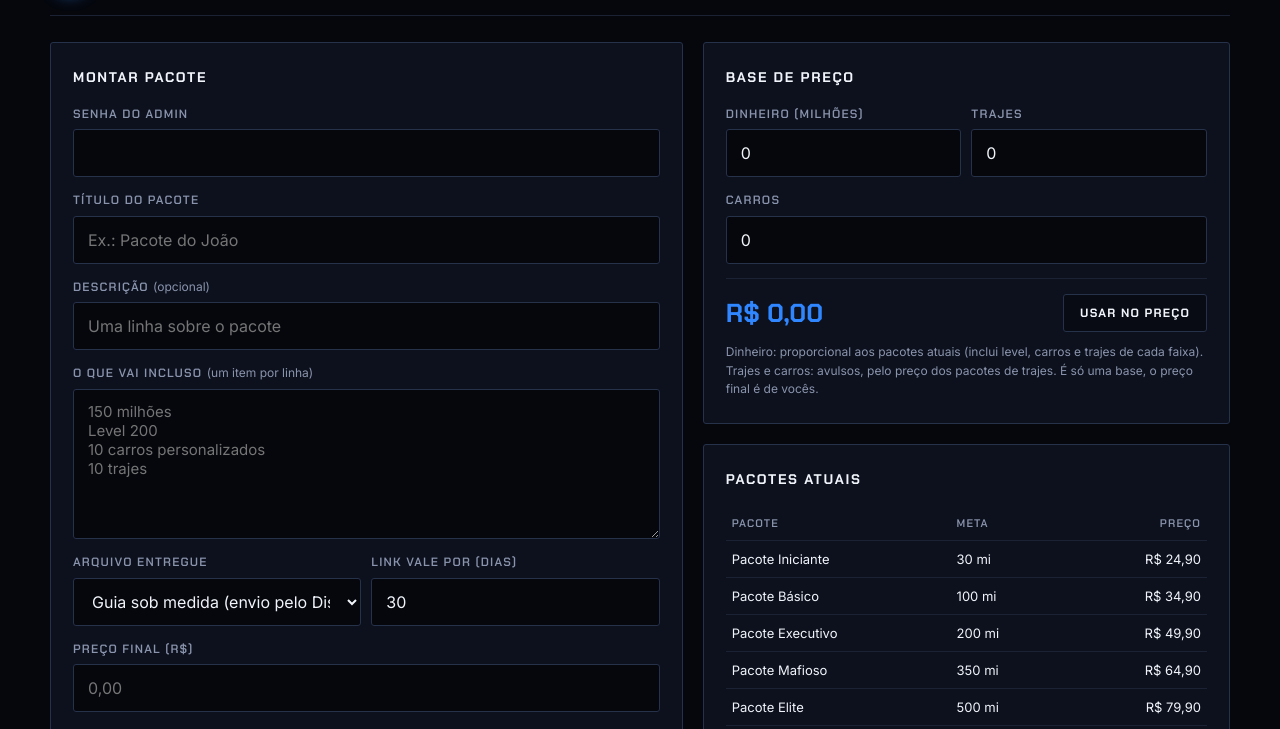
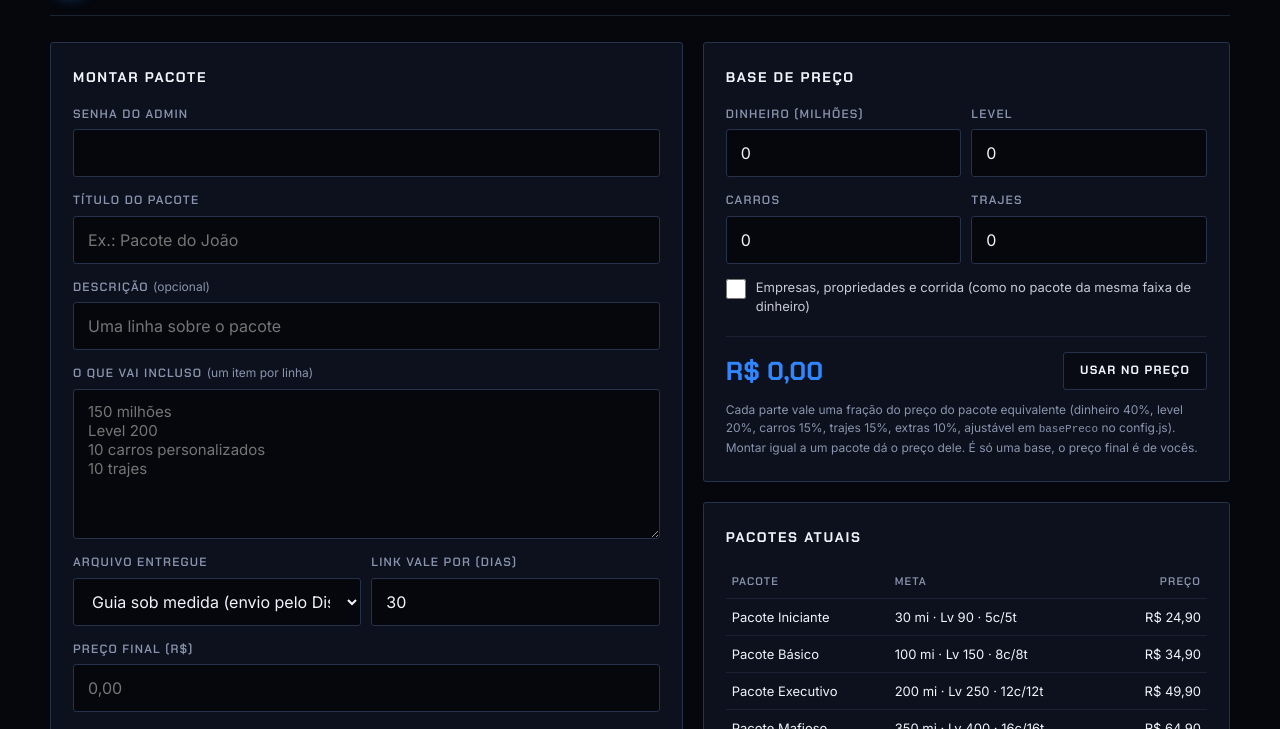
Before and after one commit to teixeirzkj/get, a plain HTML site: page public/admin.html in a window 1280 px wide. Shown: the part 71-800 px from the top of the page. Drawn offline with Linux system fonts and the light colour scheme.

Commit message:
Base de preço do admin proporcional: cada parte vale uma fração do pacote equivalente
Co-Authored-By: Claude Opus 5.5 <noreply@anthropic.com>

```diff
--- a/public/admin.html
+++ b/public/admin.html
@@ -28,6 +28,9 @@
     .ref td:last-child, .ref th:last-child { text-align: right; }
     .calc__sum { display: flex; align-items: center; justify-content: space-between; gap: 12px; margin-top: 6px; padding-top: 14px; border-top: 1px solid var(--line); }
     .calc__val { font-family: var(--tech); font-size: 26px; font-weight: 700; color: var(--money); }
+    .calc__parts { margin: 4px 0 6px; }
+    .calc__parts td { color: var(--muted); }
+    .hint code { font-size: 11px; }
     .hint { margin: 10px 0 0; font-size: 12px; color: var(--muted); }
     .out { margin-top: 18px; padding: 16px; border: 1px solid var(--money); border-radius: var(--r); background: rgba(47,134,255,.08); }
     .out[hidden] { display: none; }
@@ -94,14 +97,19 @@
           <h2>Base de preço</h2>
           <div class="field-row">
             <label class="field"><span>Dinheiro (milhões)</span><input id="cMi" type="number" min="0" value="0" inputmode="numeric" /></label>
+            <label class="field"><span>Level</span><input id="cLevel" type="number" min="0" value="0" inputmode="numeric" /></label>
+          </div>
+          <div class="field-row">
+            <label class="field"><span>Carros</span><input id="cCarros" type="number" min="0" value="0" inputmode="numeric" /></label>
             <label class="field"><span>Trajes</span><input id="cTrajes" type="number" min="0" value="0" inputmode="numeric" /></label>
           </div>
-          <label class="field"><span>Carros</span><input id="cCarros" type="number" min="0" value="0" inputmode="numeric" /></label>
+          <label class="accept"><input type="checkbox" id="cExtras" /><span>Empresas, propriedades e corrida (como no pacote da mesma faixa de dinheiro)</span></label>
+          <table class="ref calc__parts"><tbody id="cParts"></tbody></table>
           <div class="calc__sum">
             <span class="calc__val" id="cTotal">R$ 0,00</span>
             <button type="button" class="btn btn--line btn--sm" id="usar">Usar no preço</button>
           </div>
-          <p class="hint">Dinheiro: proporcional aos pacotes atuais (inclui level, carros e trajes de cada faixa). Trajes e carros: avulsos, pelo preço dos pacotes de trajes. É só uma base, o preço final é de vocês.</p>
+          <p class="hint">Cada parte vale uma fração do preço do pacote equivalente (dinheiro 40%, level 20%, carros 15%, trajes 15%, extras 10%, ajustável em <code>basePreco</code> no config.js). Montar igual a um pacote dá o preço dele. É só uma base, o preço final é de vocês.</p>
         </section>
 
         <section class="box">
--- a/public/admin.js
+++ b/public/admin.js
@@ -15,10 +15,11 @@
 
   /* tabela de referência */
   $("#ref").innerHTML =
-    L.planos.map((p) => `<tr><td>${esc(p.nome)}</td><td>${p.meta} mi</td><td>${brl(p.preco)}</td></tr>`).join("") +
+    L.planos.map((p) => `<tr><td>${esc(p.nome)}</td><td>${p.meta} mi${p.level ? ` · Lv ${p.level}` : ""} · ${p.carros}c/${p.trajes}t</td><td>${brl(p.preco)}</td></tr>`).join("") +
     L.trajes.map((t) => `<tr><td>${t.qtd} Trajes</td><td>${t.qtd} trajes</td><td>${brl(t.preco)}</td></tr>`).join("");
 
-  /* base de preço: interpolação linear entre os pacotes atuais */
+  /* base de preço: cada parte vale uma fração (config basePreco) do preço do pacote equivalente,
+     achado por interpolação linear entre os pacotes atuais */
   const interp = (pts, x) => {
     if (!(x > 0)) return 0;
     pts = [...pts].sort((a, b) => a[0] - b[0]);
@@ -28,20 +29,28 @@
     const [x0, y0] = pts[i - 1], [x1, y1] = pts[i];
     return Math.max(y0 + ((y1 - y0) * (x - x0)) / (x1 - x0), 0);
   };
-  const ptsMi = L.planos.map((p) => [Number(p.meta), p.preco]);
-  const ptsTraje = L.trajes.map((t) => [t.qtd, t.preco]);
+  const pesos = L.basePreco || { dinheiro: 0.4, level: 0.2, carros: 0.15, trajes: 0.15, extras: 0.1 };
+  const pontos = (campo) => L.planos.filter((p) => p[campo] != null).map((p) => [Number(p[campo]), p.preco]);
+  const ptsMi = pontos("meta"), ptsLevel = pontos("level"), ptsCarros = pontos("carros"), ptsTrajes = pontos("trajes");
   const num = (sel) => Math.max(parseFloat($(sel).value) || 0, 0);
   let sugestao = 0;
   function calcular() {
-    const mi = num("#cMi"), trajes = num("#cTrajes"), carros = num("#cCarros");
-    sugestao = Math.round((interp(ptsMi, mi) + interp(ptsTraje, trajes) + interp(ptsTraje, carros)) * 100) / 100;
-    if (mi > 0) sugestao = Math.max(sugestao, 9.9);
+    const mi = num("#cMi"), level = num("#cLevel"), carros = num("#cCarros"), trajes = num("#cTrajes");
+    const partes = [
+      ["Dinheiro", interp(ptsMi, mi) * pesos.dinheiro],
+      ["Level", interp(ptsLevel, level) * pesos.level],
+      ["Carros", interp(ptsCarros, carros) * pesos.carros],
+      ["Trajes", interp(ptsTrajes, trajes) * pesos.trajes],
+      ["Empresas/propriedades/corrida", $("#cExtras").checked ? interp(ptsMi, mi || Number(L.planos[0].meta)) * pesos.extras : 0],
+    ].filter(([, v]) => v > 0);
+    sugestao = Math.round(partes.reduce((s, [, v]) => s + v, 0) * 100) / 100;
+    $("#cParts").innerHTML = partes.map(([n, v]) => `<tr><td>${n}</td><td>${brl(v)}</td></tr>`).join("");
     $("#cTotal").textContent = brl(sugestao);
   }
-  ["#cMi", "#cTrajes", "#cCarros"].forEach((s) => $(s).addEventListener("input", calcular));
+  ["#cMi", "#cLevel", "#cCarros", "#cTrajes", "#cExtras"].forEach((s) => $(s).addEventListener("input", calcular));
   $("#usar").addEventListener("click", () => {
     if (!sugestao) return;
-    $("#preco").value = (Math.ceil(sugestao) - 0.1).toFixed(2); // arredonda para ,90
+    $("#preco").value = Math.max(Math.ceil(sugestao) - 0.1, 5).toFixed(2); // arredonda para ,90
     previa();
   });
   calcular();
--- a/public/config.js
+++ b/public/config.js
@@ -12,33 +12,37 @@ window.LOJA = {
     intervaloStatus: 4000,      // ms entre cada consulta de status
   },
 
+  // Base de preço do /admin: quanto de cada pacote vale cada parte (soma = 1).
+  // Ex.: 200 mi sozinhos = 40% do preço do pacote de 200 mi. Montar igual a um pacote dá o preço dele.
+  basePreco: { dinheiro: 0.40, level: 0.20, carros: 0.15, trajes: 0.15, extras: 0.10 },
+
   // Opcional no checkout, somado ao pacote. O que inclui está nos termos (item "Adicional de suporte").
   adicional: { nome: "Adicional de suporte", preco: 15 },
 
   // Pacotes (conteúdo em PDF, ver termos). "meta" e "sub" são metas de progressão mostradas no card (não itens entregues).
   planos: [
     {
-      id: "iniciante", nome: "Pacote Iniciante", cor: "green", preco: 24.9, meta: "30", sub: "Meta: 30 mi e Level 90",
+      id: "iniciante", nome: "Pacote Iniciante", cor: "green", preco: 24.9, meta: "30", level: 90, carros: 5, trajes: 5, sub: "Meta: 30 mi e Level 90",
       desc: "Para quem está começando: os primeiros milhões e os primeiros levels usando as atividades do jogo.",
       itens: ["30 milhões", "Level 90", "5 carros personalizados", "5 trajes", "Corrida personalizada", "Checklist de progresso"],
     },
     {
-      id: "basico", nome: "Pacote Básico", cor: "blue", preco: 34.9, meta: "100", sub: "Meta: 100 mi e Level 150",
+      id: "basico", nome: "Pacote Básico", cor: "blue", preco: 34.9, meta: "100", level: 150, carros: 8, trajes: 8, sub: "Meta: 100 mi e Level 150",
       desc: "Para expandir os ganhos: negócios, evolução de level e primeiro apartamento de luxo.",
       itens: ["100 milhões", "Level 150", "Apartamento de luxo", "8 carros personalizados", "8 trajes", "Corrida personalizada", "Checklist de progresso"],
     },
     {
-      id: "executivo", nome: "Pacote Executivo", cor: "orange", preco: 49.9, meta: "200", sub: "Meta: 200 mi e Level 250", destaque: "Mais vendido",
+      id: "executivo", nome: "Pacote Executivo", cor: "orange", preco: 49.9, meta: "200", level: 250, carros: 12, trajes: 12, sub: "Meta: 200 mi e Level 250", destaque: "Mais vendido",
       desc: "Para acelerar: construção de capital com empresas, reinvestimento e evolução até o Level 250.",
       itens: ["200 milhões", "Level 250", "Apartamentos e empresas principais", "12 carros personalizados", "12 trajes", "Corrida personalizada", "Checklist de progresso"],
     },
     {
-      id: "mafioso", nome: "Pacote Mafioso", cor: "red", preco: 64.9, meta: "350", sub: "Meta: 350 mi e Level 400",
+      id: "mafioso", nome: "Pacote Mafioso", cor: "red", preco: 64.9, meta: "350", level: 400, carros: 16, trajes: 16, sub: "Meta: 350 mi e Level 400",
       desc: "Para montar um império: patrimônio com todas as empresas e grande parte das propriedades.",
       itens: ["350 milhões", "Level 400", "Todas as empresas", "Grande parte das propriedades", "16 carros personalizados", "16 trajes", "Desbloqueios e corrida", "Checklist de progresso"],
     },
     {
-      id: "elite", nome: "Pacote Elite", cor: "purple", preco: 79.9, meta: "500", sub: "Meta: 500 mi e todas as propriedades", destaque: "Completo",
+      id: "elite", nome: "Pacote Elite", cor: "purple", preco: 79.9, meta: "500", level: null, carros: 20, trajes: 20, sub: "Meta: 500 mi e todas as propriedades", destaque: "Completo",
       desc: "O pacote mais completo: patrimônio, propriedades, desbloqueios, coleção de carros e trajes.",
       itens: ["500 milhões", "Todas as propriedades", "Level e desbloqueios", "20 carros personalizados", "20 trajes", "Corrida personalizada", "Checklist final"],
     },
```
